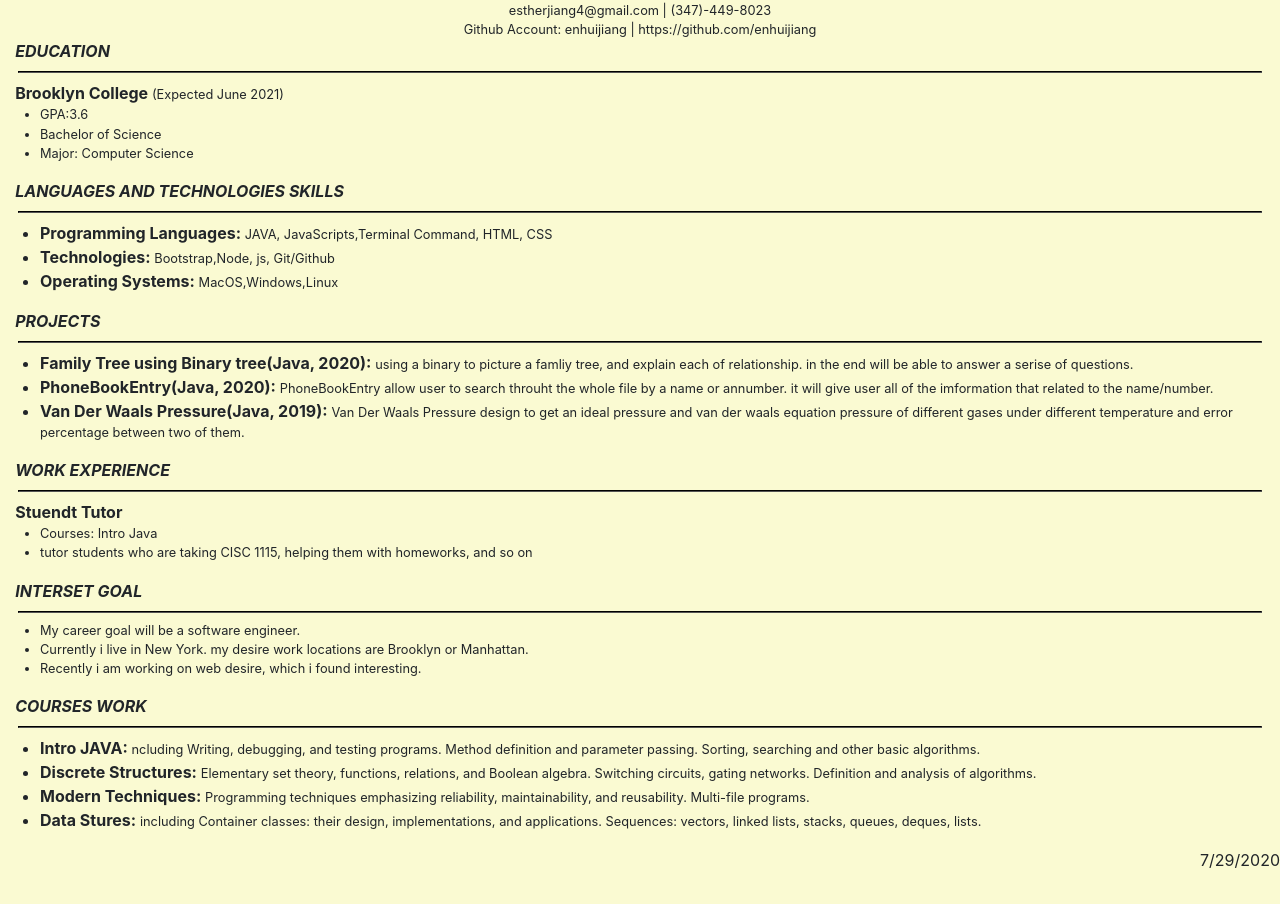
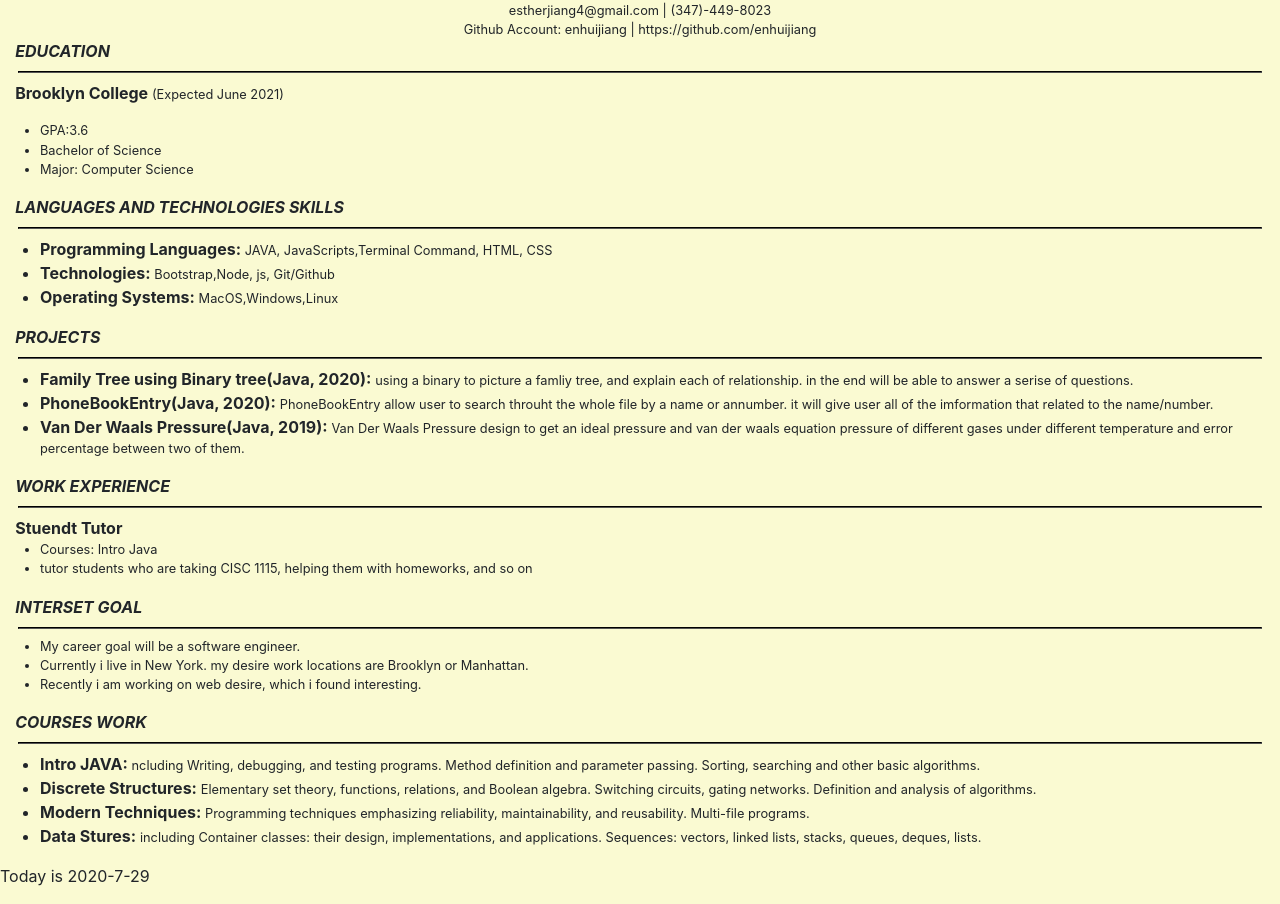
Before and after one commit to enhuijiang/Project1-Resume, a plain HTML site: page index.html in a window 1280 px wide. Shown: the part 55-959 px from the top of the page. Drawn offline with nearby package versions, Linux system fonts and the light colour scheme.

Commit message:
upload js file, and update html file

```diff
--- a/index.html
+++ b/index.html
@@ -53,8 +53,10 @@
             </div>
             <hr>
             <div>
+              <p>
+                <strong>&nbsp;&nbsp;&nbsp; Brooklyn College         <small>(Expected June 2021)</small></strong>
 
-                <strong>&nbsp;&nbsp;&nbsp; Brooklyn College         <small>(Expected June 2021)</small></strong>
+              </p>
             </div>
         </div>
 
@@ -179,14 +181,17 @@
     </ul>
 
 
-    <div class= "CurrentData">
-        <p>
-            <script> document.write(new Date().toLocaleDateString()); </script>
-        </p>
-    </div>
 
 
-    <script src="static/js/script.js"></script>
+
+
+<p id="p1"></p>
+
+<script src="static/js/script.js" ></script>
+<script >
+      document.getElementById("p1").innerHTML= "Today is "+ date;
+</script>
+
 
 </body>
 </html>
--- a/static/css/style.css
+++ b/static/css/style.css
@@ -11,7 +11,3 @@ h1{
 strong{
     text-indent:size;
 }
-.CurrentData{
-    display: flex;
-    justify-content: flex-end;
-}
--- a/static/js/script.js
+++ b/static/js/script.js
@@ -0,0 +1,2 @@
+var today = new Date();
+var date = today.getFullYear()+'-'+(today.getMonth()+1)+'-'+today.getDate();
```
